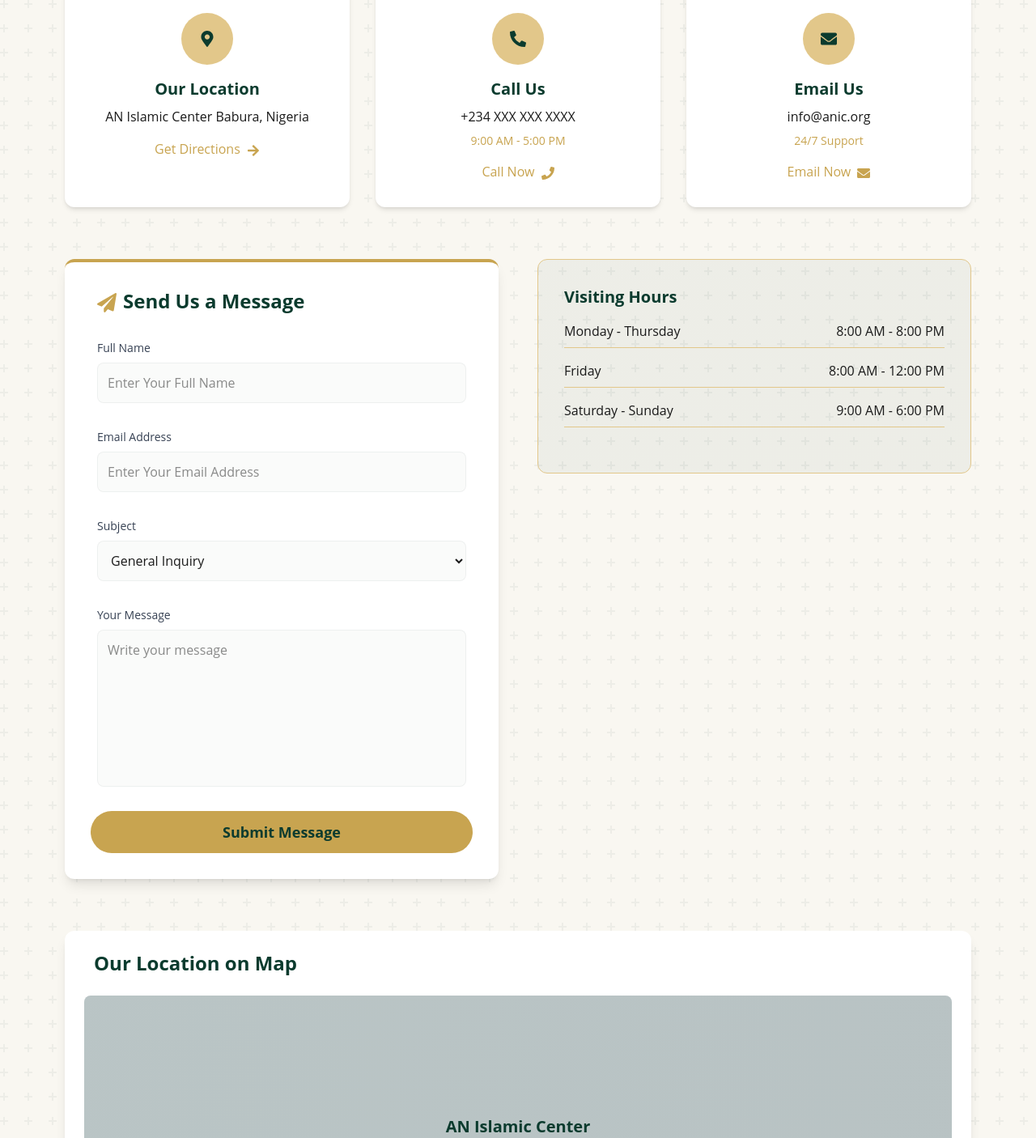
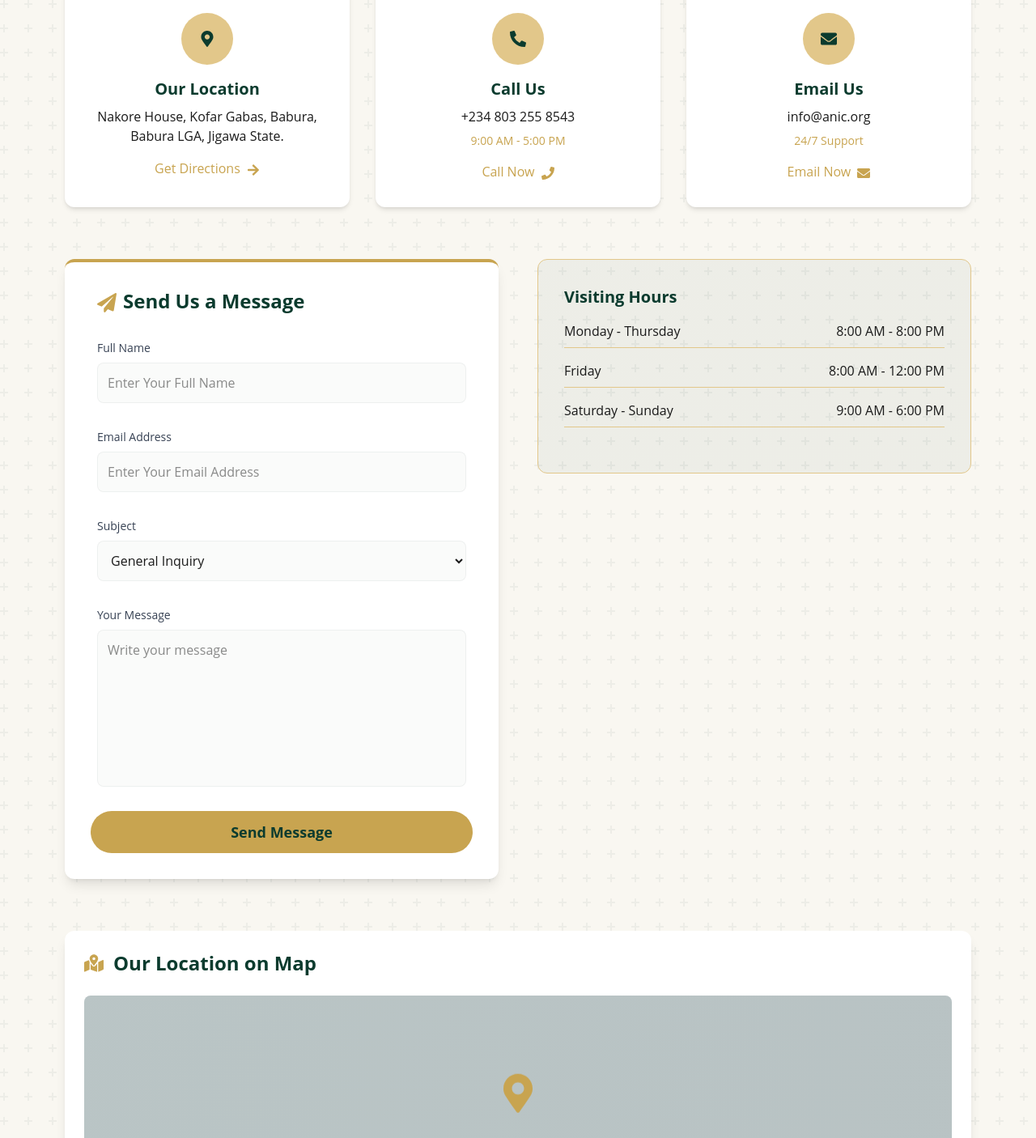
Before and after one commit to abnakore/ANIC, a React (Vite) app in the folder frontend/: page /contact in a window 1280 px wide. Shown: the part 240-1646 px from the top of the page at 81% size. Built offline with nearby package versions, Linux system fonts and the light colour scheme.

Commit message:
Added relevant info and translation to contact page

```diff
--- a/frontend/src/pages/Contact.jsx
+++ b/frontend/src/pages/Contact.jsx
@@ -9,12 +9,61 @@ import {
   FaPhone,
   FaEnvelope,
   FaPaperPlane,
+  FaMapMarkedAlt,
+  FaBus,
+  FaCar,
+  FaWheelchair,
 } from "react-icons/fa";
 import Input from "../components/Input";
 import Button from "../components/Button/Button";
+import Footer from "../containers/Footer/Footer";
 
 function Contact() {
   const { t } = useTranslation("contact");
+
+  // Other contact info
+  const otherInfo = {
+    location: {
+      icon: <FaMapMarkerAlt className="text-xl text-green-islamic" />,
+      text: t("common:address"),
+      ctaIcon: <FaArrowRight className="inline ml-1" />,
+      ctaAction: () => {},
+    },
+    phone: {
+      icon: <FaPhoneAlt className="text-xl text-green-islamic" />,
+      text: t("common:phoneNo"),
+      ctaIcon: <FaPhone className="inline ml-1" />,
+      ctaAction: () => {},
+    },
+    email: {
+      icon: <FaEnvelope className="text-xl text-green-islamic" />,
+      text: "info@anic.org",
+      ctaIcon: <FaEnvelope className="inline ml-1" />,
+      ctaAction: () => {},
+    },
+  };
+
+  // Get the contact Cards
+  const contactCards = Object.entries(
+    t("contacts", { returnObjects: true })
+  ).map(([key, item]) => ({ ...item, ...otherInfo[key], key }));
+
+  // types of each form field
+  const fieldTypes = {
+    name: "text",
+    email: "email",
+    subject: "dropdown",
+    message: "textarea",
+  };
+
+  // Get the Form fields
+  const formFields = Object.entries(
+    t("form.fields", { returnObjects: true })
+  ).map(([key, item]) => ({ ...item, type: fieldTypes[key] }));
+
+  // Get Visiting Hours info
+  const visitingHours = t("addInfo.items", { returnObjects: true });
+
   return (
     <section className="bg-cream islamic-pattern">
       <NavBar />
@@ -26,73 +75,41 @@ function Contact() {
 
         {/* Contact Cards */}
         <div className="grid lg:grid-cols-3 gap-8 mb-16">
-          {/* Location Card */}
-          <ContactCard
-            icon={<FaMapMarkerAlt className="text-xl text-green-islamic" />}
-            title={"Our Location"}
-            text={"AN Islamic Center Babura, Nigeria"}
-            ctaTitle={"Get Directions"}
-            ctaIcon={<FaArrowRight className="inline ml-1" />}
-            ctaAction={() => {}}
-          />
-          {/* Phone Card */}
-          <ContactCard
-            icon={<FaPhoneAlt className="text-xl text-green-islamic" />}
-            title={"Call Us"}
-            text={"+234 XXX XXX XXXX"}
-            subtext={"9:00 AM - 5:00 PM"}
-            ctaTitle={"Call Now"}
-            ctaIcon={<FaPhone className="inline ml-1" />}
-            ctaAction={() => {}}
-          />
-          {/* Email Card */}
-          <ContactCard
-            icon={<FaEnvelope className="text-xl text-green-islamic" />}
-            title={"Email Us"}
-            text={"info@anic.org"}
-            subtext={"24/7 Support"}
-            ctaTitle={"Email Now"}
-            ctaIcon={<FaEnvelope className="inline ml-1" />}
-            ctaAction={() => {}}
-          />
+          {contactCards.map((item) => (
+            <ContactCard
+              key={item.key}
+              icon={item.icon}
+              title={item.title}
+              text={item.text}
+              subtext={item.subtext}
+              ctaTitle={item.ctaTitle}
+              ctaIcon={item.ctaIcon}
+              ctaAction={item.ctaAction}
+            />
+          ))}
         </div>
 
-        {/* Contact Form (from Design 1) */}
+        {/* Contact Form */}
         <div className="grid md:grid-cols-2 gap-12 items-start mb-16">
           {/* Left: Contact Form */}
           <div className="bg-white p-8 rounded-xl shadow-lg border-t-4 border-gold">
             <h2 className="text-2xl font-bold text-green-islamic mb-6">
-              <i className="fas fa-paper-plane text-gold mr-2"></i>
-              <FaPaperPlane className="inline text-gold mr-2" />
-              Send Us a Message
+              <FaPaperPlane className="inline text-gold mx-2" />
+              {t("form.title")}
             </h2>
             <form className="space-y-4">
-              <Input title={"Full Name"} placeholder="Enter Your Full Name" />
-              <Input
-                title={"Email Address"}
-                placeholder="Enter Your Email Address"
-              />
+              {formFields.map((field, i) => (
+                <Input
+                  key={i}
+                  title={field.title}
+                  placeholder={field.placeholder}
+                  type={field.type}
+                  dropdownOptions={field.dropdownOptions}
+                />
+              ))}
 
-              <Input
-                title={"Subject"}
-                placeholder="Enter Your Email Address"
-                type="dropdown"
-                dropdownOptions={[
-                  "General Inquiry",
-                  "Prayer Times",
-                  "Islamic Classes",
-                  "Donation Question",
-                  "Other",
-                ]}
-              />
-
-              <Input
-                title={"Your Message"}
-                placeholder="Write your message"
-                type="textarea"
-              />
               <Button
-                title={"Submit Message"}
+                title={t("form.send")}
                 handleClick={() => {}}
                 otherClasses={"w-full"}
               />
@@ -102,21 +119,18 @@ function Contact() {
           {/* Right: Additional Info */}
           <div className="bg-gradient-to-br from-green-islamic/5 to-green-dark/5 p-8 rounded-xl border border-gold-light">
             <h3 className="text-xl font-bold text-green-islamic mb-4">
-              Visiting Hours
+              {t("addInfo.title")}
             </h3>
             <div className="space-y-4 mb-6">
-              <div className="flex justify-between border-b border-gold-light pb-2">
-                <span>Monday - Thursday</span>
-                <span className="font-medium">8:00 AM - 8:00 PM</span>
-              </div>
-              <div className="flex justify-between border-b border-gold-light pb-2">
-                <span>Friday</span>
-                <span className="font-medium">8:00 AM - 12:00 PM</span>
-              </div>
-              <div className="flex justify-between border-b border-gold-light pb-2">
-                <span>Saturday - Sunday</span>
-                <span className="font-medium">9:00 AM - 6:00 PM</span>
-              </div>
+              {visitingHours.map((item, i) => (
+                <div
+                  key={i}
+                  className="flex justify-between border-b border-gold-light pb-2"
+                >
+                  <span>{item.title}</span>
+                  <span className="font-medium">{item.value}</span>
+                </div>
+              ))}
             </div>
           </div>
         </div>
@@ -124,26 +138,26 @@ function Contact() {
         {/* Map Section */}
         <div className="bg-white p-6 rounded-xl shadow-lg">
           <h2 className="text-2xl font-bold text-green-islamic mb-6 flex items-center">
-            <i className="fas fa-map-marked-alt text-gold mr-3"></i>
-            Our Location on Map
+            <FaMapMarkedAlt className="text-gold mr-3" />
+            {t("map.title")}
           </h2>
 
           {/* Map Placeholder */}
           <div className="bg-gray-200 h-96 rounded-lg flex flex-col items-center justify-center relative overflow-hidden">
             <div className="absolute inset-0 bg-gradient-to-r from-green-islamic/20 to-green-dark/20 z-10"></div>
-            <i className="fas fa-map-marker-alt text-5xl text-gold z-20 animate-bounce"></i>
+            <FaMapMarkerAlt className="text-5xl text-gold z-20 animate-bounce" />
             <div className="z-20 mt-4 text-center px-4">
               <h3 className="text-xl font-bold text-green-islamic">
-                AN Islamic Center
+                {t("common:title")}
               </h3>
-              <p className="text-black-rich">Babura, Nigeria</p>
-              <Button title={"Open in Google Maps"} />
+              <p className="text-black-rich">{t("common:baburaNigeria")}</p>
+              <Button title={t("map.openInMap")} />
             </div>
           </div>
 
-          <div className="grid md:grid-cols-3 gap-6 mt-6">
+          {/* <div className="grid md:grid-cols-3 gap-6 mt-6">
             <div className="bg-cream p-4 rounded-lg flex items-center">
-              <i className="fas fa-bus text-2xl text-gold mr-4"></i>
+              <FaBus className="text-2xl text-gold mr-4" />
               <div>
                 <h4 className="font-bold text-green-islamic">
                   Public Transport
@@ -152,22 +166,23 @@ function Contact() {
               </div>
             </div>
             <div className="bg-cream p-4 rounded-lg flex items-center">
-              <i className="fas fa-car text-2xl text-gold mr-4"></i>
+              <FaCar className="text-2xl text-gold mr-4" />
               <div>
                 <h4 className="font-bold text-green-islamic">Parking</h4>
                 <p className="text-sm">Free parking available onsite</p>
               </div>
             </div>
             <div className="bg-cream p-4 rounded-lg flex items-center">
-              <i className="fas fa-wheelchair text-2xl text-gold mr-4"></i>
+              <FaWheelchair className="text-2xl text-gold mr-4" />
               <div>
                 <h4 className="font-bold text-green-islamic">Accessibility</h4>
                 <p className="text-sm">Wheelchair accessible facility</p>
               </div>
             </div>
-          </div>
+          </div> */}
         </div>
       </div>
+      <Footer />
     </section>
   );
 }
--- a/frontend/src/utils/i18n/locales/en/common.json
+++ b/frontend/src/utils/i18n/locales/en/common.json
@@ -17,6 +17,7 @@
         "emailPlaceholder": "Your email"
     },
     "address": "Nakore House, Kofar Gabas, Babura, Babura LGA, Jigawa State.",
+    "baburaNigeria": "Babura, Nigeria",
     "phoneNo": "+234 803 255 8543",
     "learn_more": "Learn More",
     "visitUs": "Visit Us",
--- a/frontend/src/utils/i18n/locales/en/contact.json
+++ b/frontend/src/utils/i18n/locales/en/contact.json
@@ -1,3 +1,73 @@
 {
-    "title": "Contact Our Islamic Center"
+    "title": "Contact Our Islamic Center",
+    "contacts": {
+        "location": {
+            "title": "Our Location",
+            "text": "",
+            "subtext": "",
+            "ctaTitle": "Get Directions"
+        },
+        "phone": {
+            "title": "Call Us",
+            "text": "",
+            "subtext": "9:00 AM - 5:00 PM",
+            "ctaTitle": "Call Now"
+        },
+        "email": {
+            "title": "Email Us",
+            "text": "info@anic.org",
+            "subtext": "24/7 Support",
+            "ctaTitle": "Email Now"
+        }
+    },
+    "form": {
+        "title": "Send Us a Message",
+        "fields": {
+            "name": {
+                "title": "Full Name",
+                "placeholder": "Enter Your Full Name"
+            },
+            "email": {
+                "title": "Email Address",
+                "placeholder": "Enter Your Email Address"
+            },
+            "subject": {
+                "title": "Subject",
+                "placeholder": "",
+                "dropdownOptions": [
+                    "General Inquiry",
+                    "Prayer Times",
+                    "Islamic Classes",
+                    "Donation Question",
+                    "Other"
+                ]
+            },
+            "message": {
+                "title": "Your Message",
+                "placeholder": "Write your message"
+            }
+        },
+        "send": "Send Message"
+    },
+    "addInfo": {
+        "title": "Visiting Hours",
+        "items": [
+            {
+                "title": "Monday - Thursday",
+                "value": "8:00 AM - 8:00 PM"
+            },
+            {
+                "title": "Friday",
+                "value": "8:00 AM - 12:00 PM"
+            },
+            {
+                "title": "Saturday - Sunday",
+                "value": "9:00 AM - 6:00 PM"
+            }
+        ]
+    },
+    "map": {
+        "title": "Our Location on Map",
+        "openInMap": "Open in Google Maps"
+    }
 }
```
Also changed, not shown: frontend/src/components/Input.jsx (+7 -5 lines).
